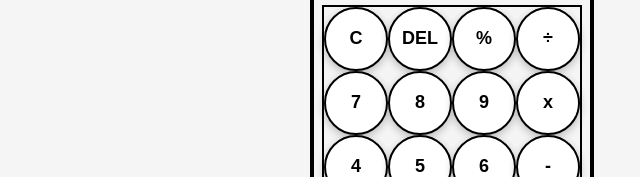
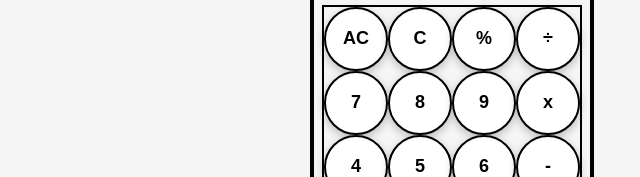
Before and after one commit to fleshexit/calculator, a plain HTML site: page index.html in a window 1280 px wide. Shown: the part 274-451 px from the top of the page, 188-828 px from the left. Drawn offline with Linux system fonts and the light colour scheme.

Commit message:
changed clear and backspace text

```diff
--- a/index.html
+++ b/index.html
@@ -15,8 +15,8 @@
             <div class="screen"></div>
             <div class="keypad">
                 <div class="row">
-                    <button class="btn" id="clear">C</button>
-                    <button class="btn" id="backspace">DEL</button>
+                    <button class="btn" id="clear">AC</button>
+                    <button class="btn" id="backspace">C</button>
                     <button class="btn" id="percent">%</button>
                     <button class="btn" id="divide">÷</button>
                 </div>
```
